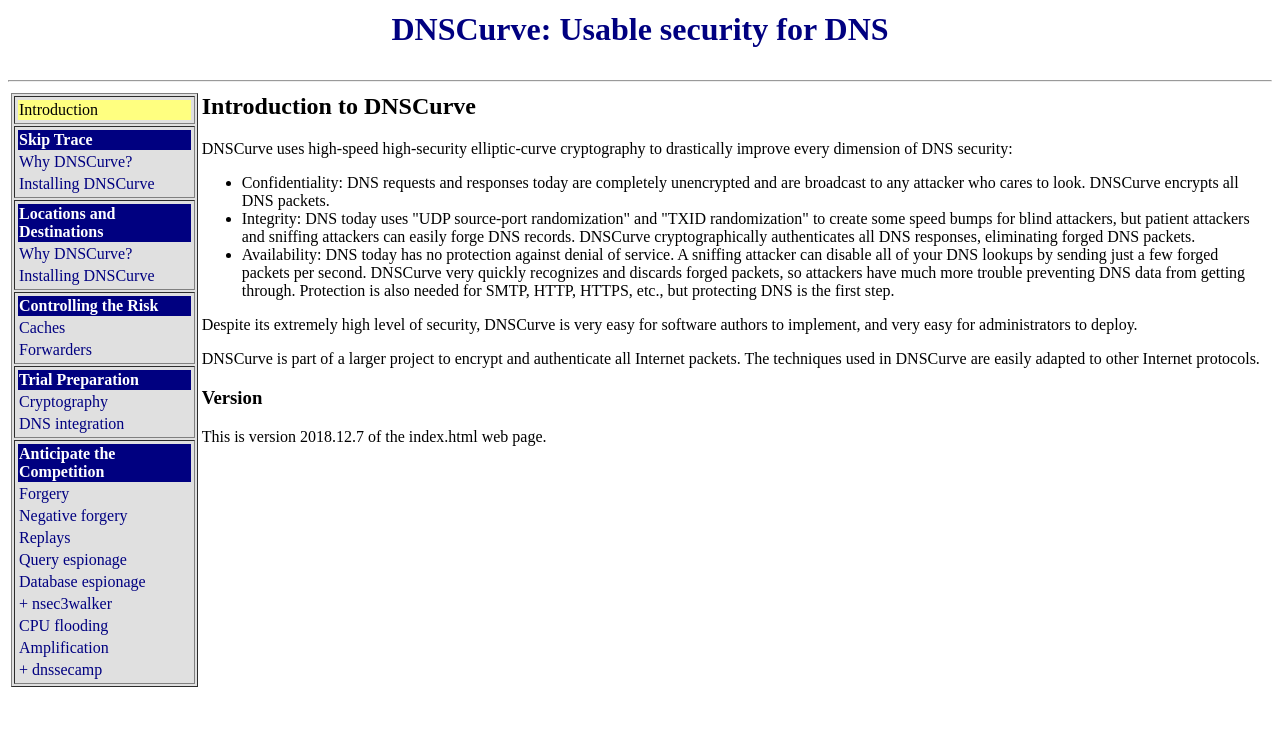
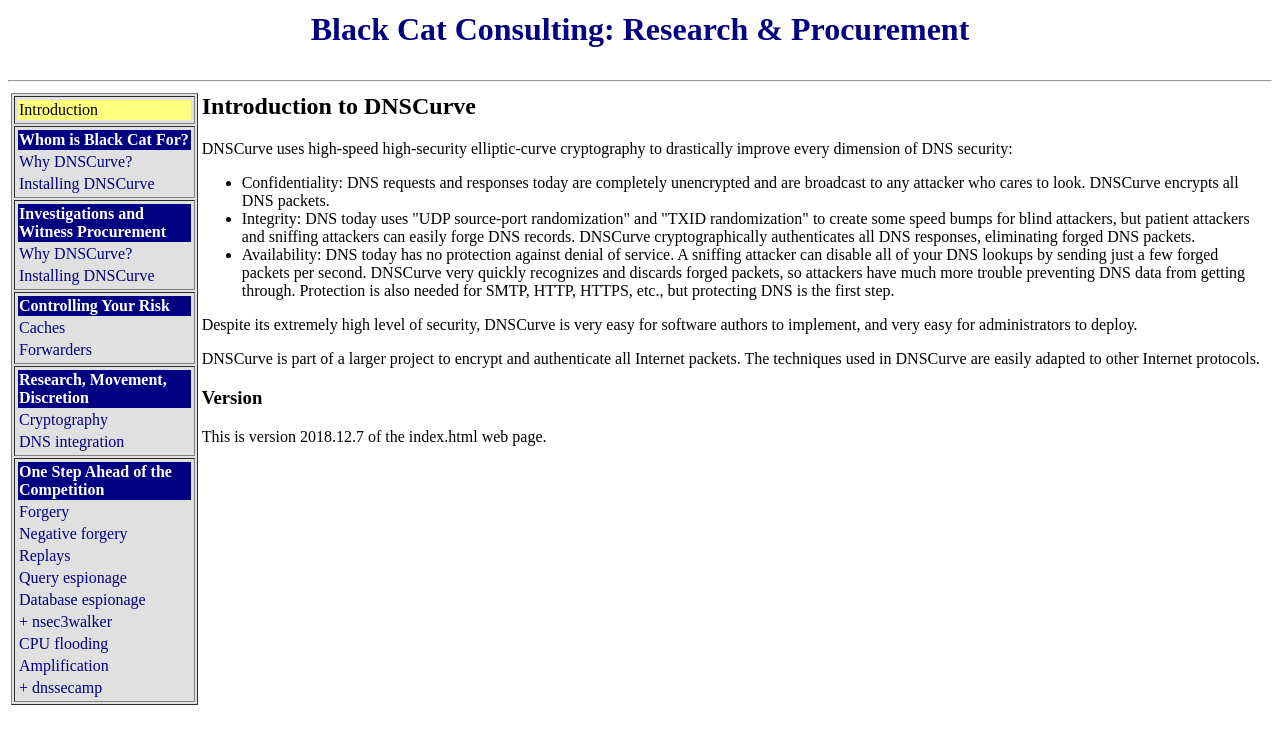
Before and after one commit to saoirse-xvx/blackcat, a plain HTML site: page index.html in a window 1280 px wide. Drawn offline with Linux system fonts and the light colour scheme.

Commit message:
CXhanged the column titles

```diff
--- a/index.html
+++ b/index.html
@@ -7,7 +7,7 @@
     <body>
 <table width="100%">
   <tr>
-    <td align=middle><h1><font color="#000080">DNSCurve: Usable security for DNS</h1></font></td>
+      <td align=middle><h1><font color="#000080">Black Cat Consulting: Research & Procurement</h1></font></td>
   </tr>
 </table>
     <hr>
@@ -15,23 +15,23 @@
             <td width="15%" align=left valign=top><table border width="100%" bgcolor="#E0E0E0"><tr><td width="100%"><table width="100%">
             <tr><td width="100%" bgcolor="#FFFF80"><font color="#000000">Introduction</font></td></tr>
         </table></td></tr><tr><td width="100%"><table width="100%">
-            <tr><td width="100%" bgcolor="#000080"><font color="#FFFFFF"><b>Skip Trace</b></font></td></tr>
+            <tr><td width="100%" bgcolor="#000080"><font color="#FFFFFF"><b>Whom is Black Cat For?</b></font></td></tr>
             <tr><td width="100%" bgcolor="#E0E0E0"><a href="in-benefits.html" style="text-decoration:none"><font color="#000080">Why DNSCurve?</font></a></td></tr>
             <tr><td width="100%" bgcolor="#E0E0E0"><a href="in-install.html" style="text-decoration:none"><font color="#000080">Installing DNSCurve</font></a></td></tr>
         </table></td></tr><tr><td width="100%"><table width="100%">
-            <tr><td width="100%" bgcolor="#000080"><font color="#FFFFFF"><b>Locations and Destinations</b></font></td></tr>
+            <tr><td width="100%" bgcolor="#000080"><font color="#FFFFFF"><b>Investigations and Witness Procurement</b></font></td></tr>
             <tr><td width="100%" bgcolor="#E0E0E0"><a href="out-benefits.html" style="text-decoration:none"><font color="#000080">Why DNSCurve?</font></a></td></tr>
             <tr><td width="100%" bgcolor="#E0E0E0"><a href="out-install.html" style="text-decoration:none"><font color="#000080">Installing DNSCurve</font></a></td></tr>
         </table></td></tr><tr><td width="100%"><table width="100%">
-            <tr><td width="100%" bgcolor="#000080"><font color="#FFFFFF"><b>Controlling the Risk</b></font></td></tr>
+            <tr><td width="100%" bgcolor="#000080"><font color="#FFFFFF"><b>Controlling Your Risk</b></font></td></tr>
             <tr><td width="100%" bgcolor="#E0E0E0"><a href="in-implement.html" style="text-decoration:none"><font color="#000080">Caches</font></a></td></tr>
             <tr><td width="100%" bgcolor="#E0E0E0"><a href="out-implement.html" style="text-decoration:none"><font color="#000080">Forwarders</font></a></td></tr>
         </table></td></tr><tr><td width="100%"><table width="100%">
-            <tr><td width="100%" bgcolor="#000080"><font color="#FFFFFF"><b>Trial Preparation</b></font></td></tr>
+            <tr><td width="100%" bgcolor="#000080"><font color="#FFFFFF"><b>Research, Movement, Discretion</b></font></td></tr>
             <tr><td width="100%" bgcolor="#E0E0E0"><a href="crypto.html" style="text-decoration:none"><font color="#000080">Cryptography</font></a></td></tr>
             <tr><td width="100%" bgcolor="#E0E0E0"><a href="integration.html" style="text-decoration:none"><font color="#000080">DNS integration</font></a></td></tr>
         </table></td></tr><tr><td width="100%"><table width="100%">
-            <tr><td width="100%" bgcolor="#000080"><font color="#FFFFFF"><b>Anticipate the Competition</b></font></td></tr>
+            <tr><td width="100%" bgcolor="#000080"><font color="#FFFFFF"><b>One Step Ahead of the Competition</b></font></td></tr>
             <tr><td width="100%" bgcolor="#E0E0E0"><a href="forgery.html" style="text-decoration:none"><font color="#000080">Forgery</font></a></td></tr>
             <tr><td width="100%" bgcolor="#E0E0E0"><a href="forgery2.html" style="text-decoration:none"><font color="#000080">Negative forgery</font></a></td></tr>
             <tr><td width="100%" bgcolor="#E0E0E0"><a href="replays.html" style="text-decoration:none"><font color="#000080">Replays</font></a></td></tr>
```
